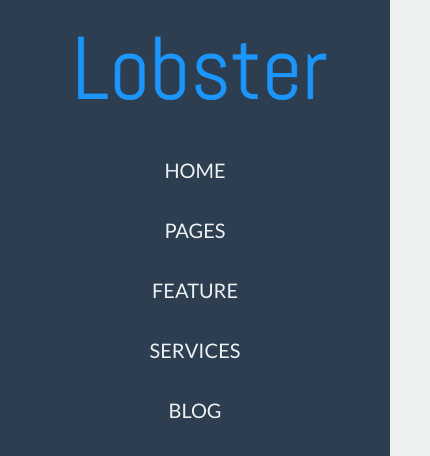
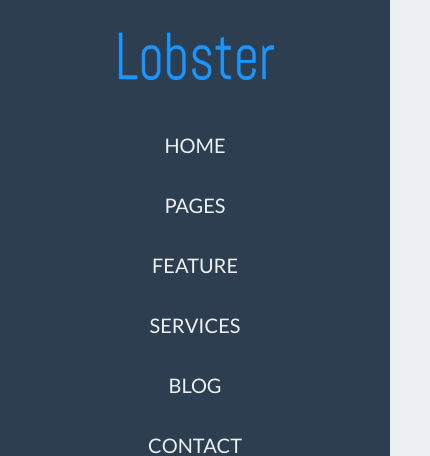
Before and after one commit to michalburda3/simple-RWD-layout, a plain HTML site: page index.html in a window 390 px wide. Shown: the top 456 px of the page, 430 px wide, since content can reach past the window. Drawn offline with Linux system fonts and the light colour scheme.

Commit message:
new media queries

```diff
--- a/css/style.css
+++ b/css/style.css
@@ -66,6 +66,7 @@ header>nav>ul>li {
  header>nav>img {
  	padding: 20px 0;
  	float: left;
+ 	/*background: url(logo.png)  0/cover no-repeat; */
  }
 
  header>nav>ul>li>a:hover {
@@ -404,7 +405,6 @@ footer {
 	    .col-s-12 {width: 100%;}
 
 	.container {
-		width: 100%;
 		max-width: 1200px;
 		margin: auto;
 	}
@@ -437,15 +437,17 @@ footer {
 		float: none;
 		position: static;
 		display: block;
+		width: 250px;
+		height: 75px;
 	}
 	header>nav>ul>li>a {
 		font-size: 20px;
 		padding: 5px;
-
-
+	}
+	.slogan {
+		width: 300px;
 
 	}
-
 	header>nav>ul>li>a:hover {
 	 	color: #ffffff;
 	 }
```
